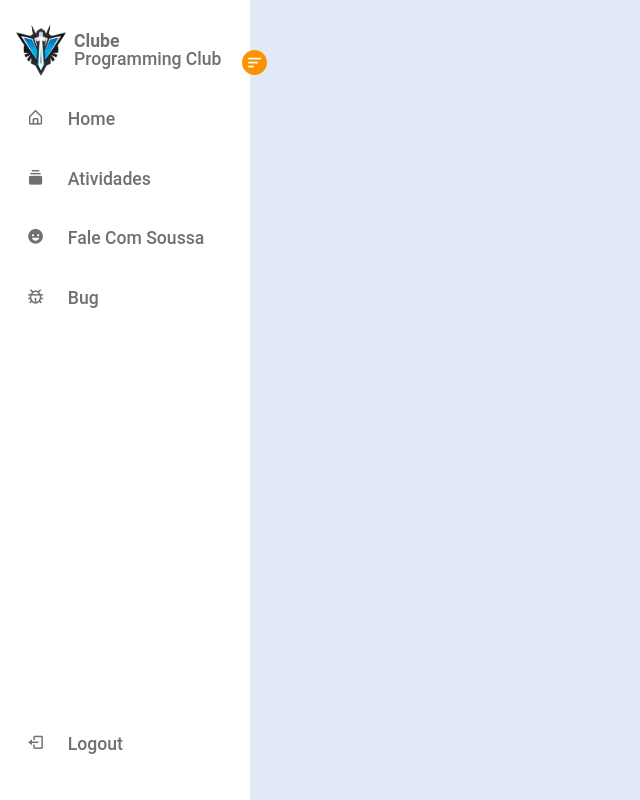
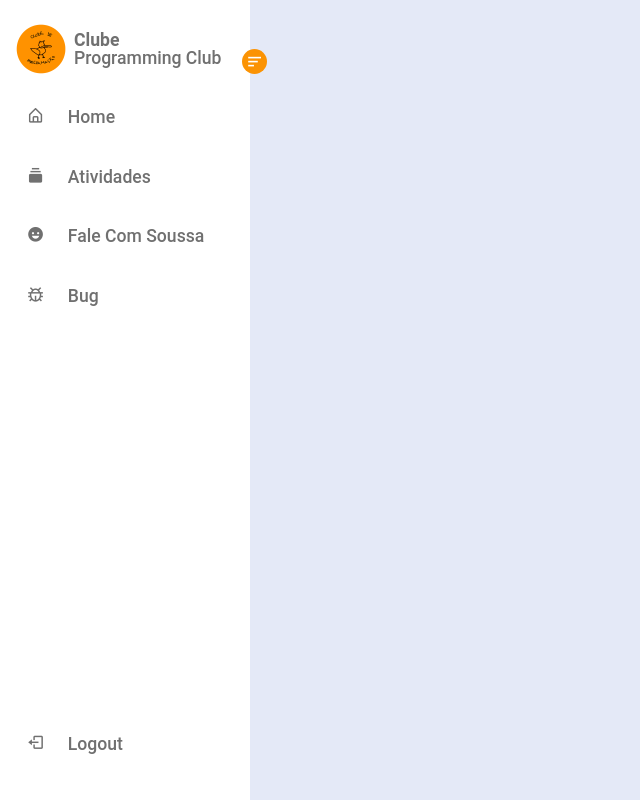
Before and after one commit to FacundesPedro/Responsive-Sidebar, a plain HTML site: page index.html in a window 1280 px wide. Shown: the whole page, without its empty margins (0-640 px from the left). Drawn offline with nearby package versions, Linux system fonts and the light colour scheme.

Commit message:
[refactor]: adjust fontSIze and use correct png

```diff
--- a/index.css
+++ b/index.css
@@ -63,6 +63,7 @@ body {
 .sideBar header .logoContainer .logo img {
     width: 50px;
     border-radius:  6px;
+    color:var(--primary-color);
 }
 .sideBar header .logoContainer .headerText {
     display: flex;
--- a/index.html
+++ b/index.html
@@ -15,7 +15,7 @@
             <header>
                 <div class="logoContainer">
                     <span class="logo">
-                        <img src="./assets/outralogo.png" alt="logo">
+                        <img src="./assets/pngClubLogo.png" alt="logo">
                     </span>
                     <div class="text headerText">
                         <span class="name">Clube</span>
```
Also changed, not shown: assets/clubLogo.svg (added), assets/pngClubLogo.png (added).
